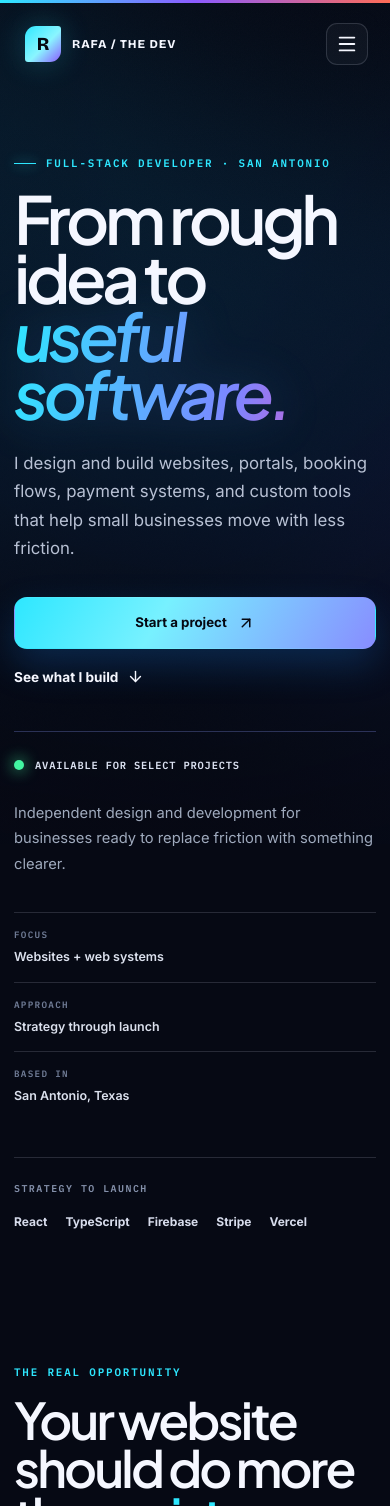
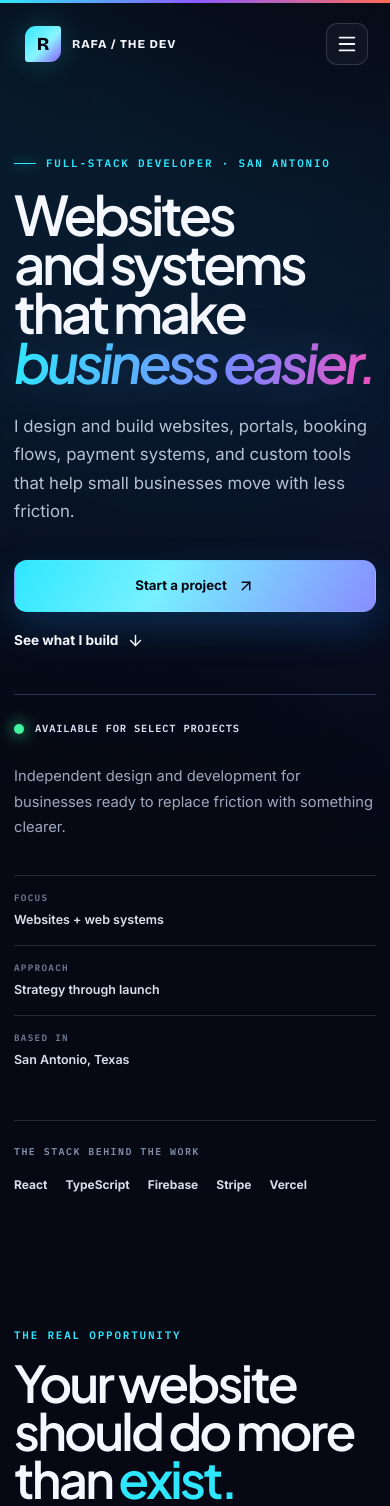
Before and after one commit to webdevRafa/rafa-the-dev, a React (Vite) app: page / in a window 390 px wide. Shown: the top 1506 px of the page. Built offline with nearby package versions, Linux system fonts and the light colour scheme.

Commit message:
Refine hero message and scale

```diff
--- a/src/App.css
+++ b/src/App.css
@@ -273,9 +273,9 @@ select:focus-visible { outline: 3px solid color-mix(in srgb, var(--rt-cyan) 55%,
 }
 .hero-copy { position: relative; z-index: 2; padding-block: 70px 54px; }
 .hero-copy h1 {
-  max-width: 960px;
+  max-width: 1040px;
   margin: 22px 0 26px;
-  font: 600 clamp(5rem, 9.2vw, 9.8rem)/0.88 var(--rt-font-heading);
+  font: 600 clamp(4.4rem, 7.2vw, 7.8rem)/0.9 var(--rt-font-heading);
   letter-spacing: -0.065em;
   text-wrap: balance;
 }
@@ -572,7 +572,7 @@ select:focus-visible { outline: 3px solid color-mix(in srgb, var(--rt-cyan) 55%,
   .header-actions { display: flex; }
   .hero-section { grid-template-columns: 1fr; grid-template-rows: auto auto auto; min-height: auto; padding-top: 150px; }
   .hero-copy { padding-block: 30px 0; }
-  .hero-copy h1 { max-width: 700px; font-size: clamp(4rem, 13vw, 7.4rem); }
+  .hero-copy h1 { max-width: 760px; font-size: clamp(3.8rem, 11.5vw, 6.3rem); }
   .hero-context { margin: 12px 0 4px; padding: 26px 0 0; border-top: 1px solid rgba(142, 153, 255, 0.28); border-left: 0; }
   .hero-context > p { max-width: 620px; }
   .hero-context dl { grid-template-columns: repeat(3, minmax(0, 1fr)); gap: 20px; }
@@ -602,7 +602,7 @@ select:focus-visible { outline: 3px solid color-mix(in srgb, var(--rt-cyan) 55%,
   .brand-copy small { font-size: 0.5rem; }
   .instagram-link { display: none; }
   .hero-section { gap: 32px; padding-top: 126px; }
-  .hero-copy h1 { margin-top: 18px; font-size: clamp(3.6rem, 17vw, 5.5rem); }
+  .hero-copy h1 { margin-top: 18px; font-size: clamp(3rem, 14vw, 4.6rem); }
   .hero-copy h1 em { width: auto; }
   .hero-actions { align-items: stretch; flex-direction: column; gap: 18px; }
   .hero-actions .button { width: 100%; }
--- a/src/App.tsx
+++ b/src/App.tsx
@@ -349,7 +349,7 @@ function App() {
                 <span /> Full-stack developer · San Antonio
               </motion.p>
               <motion.h1 variants={{ hidden: { opacity: 0, y: 35, filter: 'blur(9px)' }, visible: { opacity: 1, y: 0, filter: 'blur(0px)', transition: { duration: 0.82, ease: revealEase } } }}>
-                From rough idea to <em>useful software.</em>
+                Websites and systems that make <em>business easier.</em>
               </motion.h1>
               <motion.p className="hero-intro" variants={{ hidden: { opacity: 0, y: 20 }, visible: { opacity: 1, y: 0, transition: { duration: 0.65 } } }}>
                 I design and build websites, portals, booking flows, payment systems, and custom tools that help small businesses move with less friction.
@@ -375,8 +375,8 @@ function App() {
               <div><dt>BASED IN</dt><dd>San Antonio, Texas</dd></div>
             </dl>
           </motion.aside>
-          <div className="hero-proof" aria-label="Core technologies and approach">
-            <span>STRATEGY TO LAUNCH</span>
+          <div className="hero-proof" aria-label="Core technologies">
+            <span>THE STACK BEHIND THE WORK</span>
             <div>{['React', 'TypeScript', 'Firebase', 'Stripe', 'Vercel'].map((item) => <span key={item}>{item}</span>)}</div>
           </div>
         </section>
```
